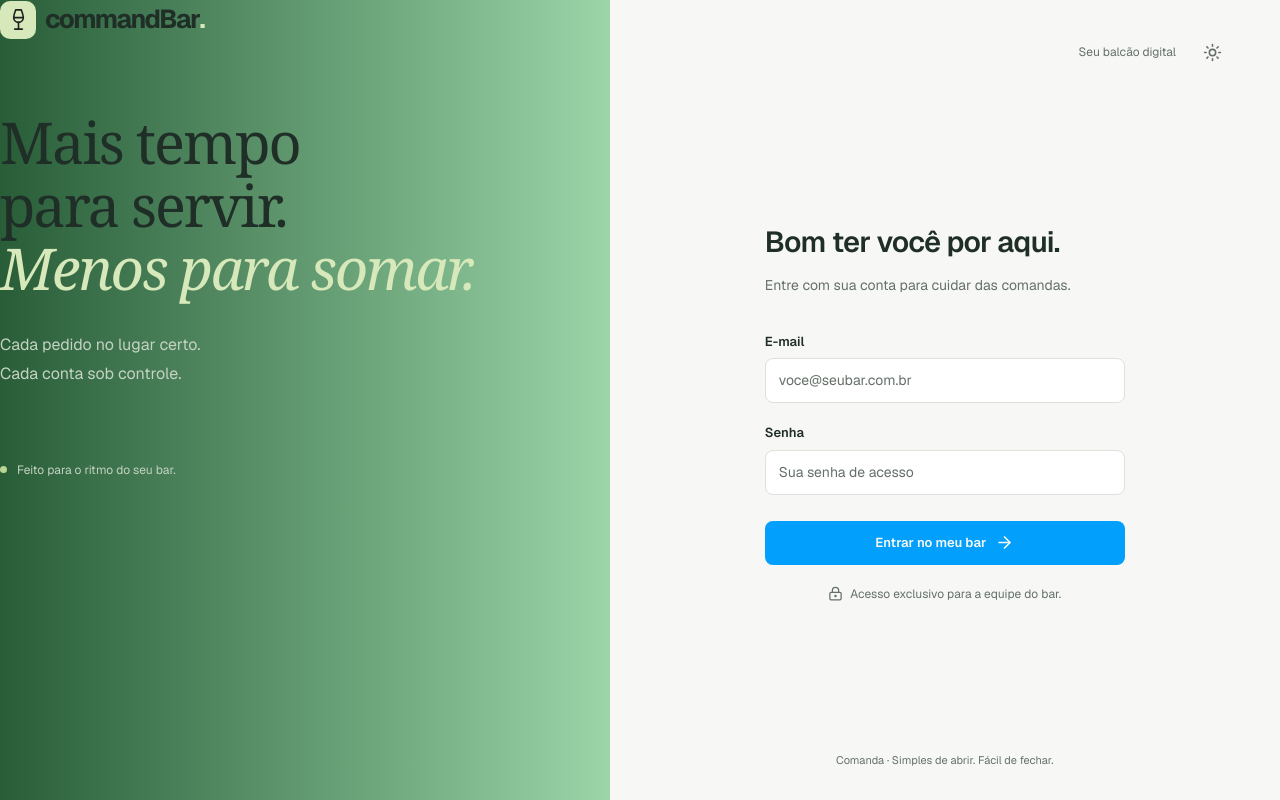
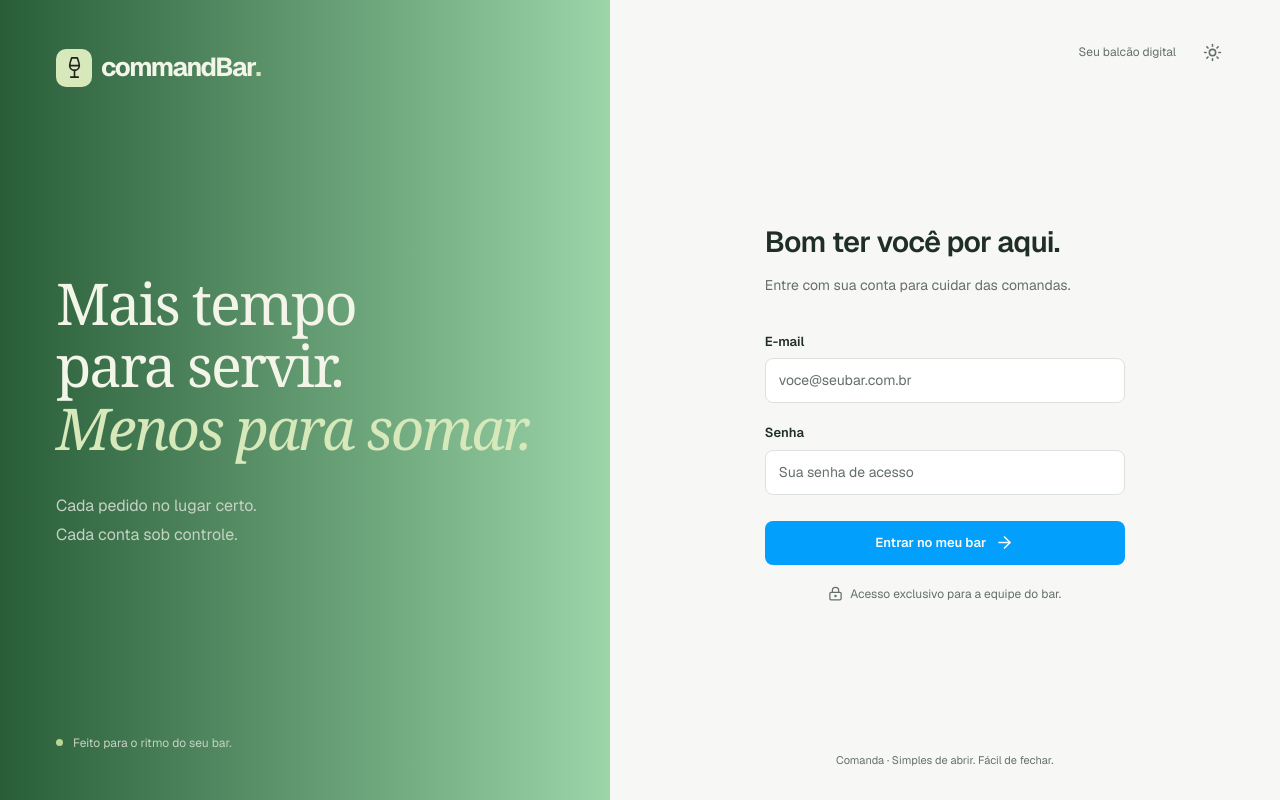
Before and after one commit to searomx/commandbar, a Next.js app: page /login in a window 1280 px wide. Built offline with nearby package versions, Linux system fonts and the light colour scheme; no server answers.

Commit message:
acrescentar propriedades login-story

```diff
--- a/app/globals.css
+++ b/app/globals.css
@@ -102,7 +102,8 @@ h3 { font-size: 15px; font-weight: 600; }
 .login-page { display: grid; grid-template-columns: 1fr 1.1fr; min-height: 100dvh; }
 /* .login-story { background: #02a0fc; color: #f3f5e8; display: flex; flex-direction: column; justify-content: space-between; padding: 48px 56px; overflow: hidden; } */
 .login-story { background: linear-gradient(to right,  #285d38 0%,#9bd5a8 100%,#9bd5a8 100%,#207cca 100%,#2989d8 100%,#9bd5a8 100%);
- }
+               color: #f3f5e8; display: flex; flex-direction: column; justify-content: space-between; padding: 48px 56px; overflow: hidden;
+}
 .login-story .brand-mark { background: #d7e8ba; color: #202020; }
 .login-story .brand-dot { color: #d7e8ba; }
 .login-story-copy { padding: 72px 0; }
```
